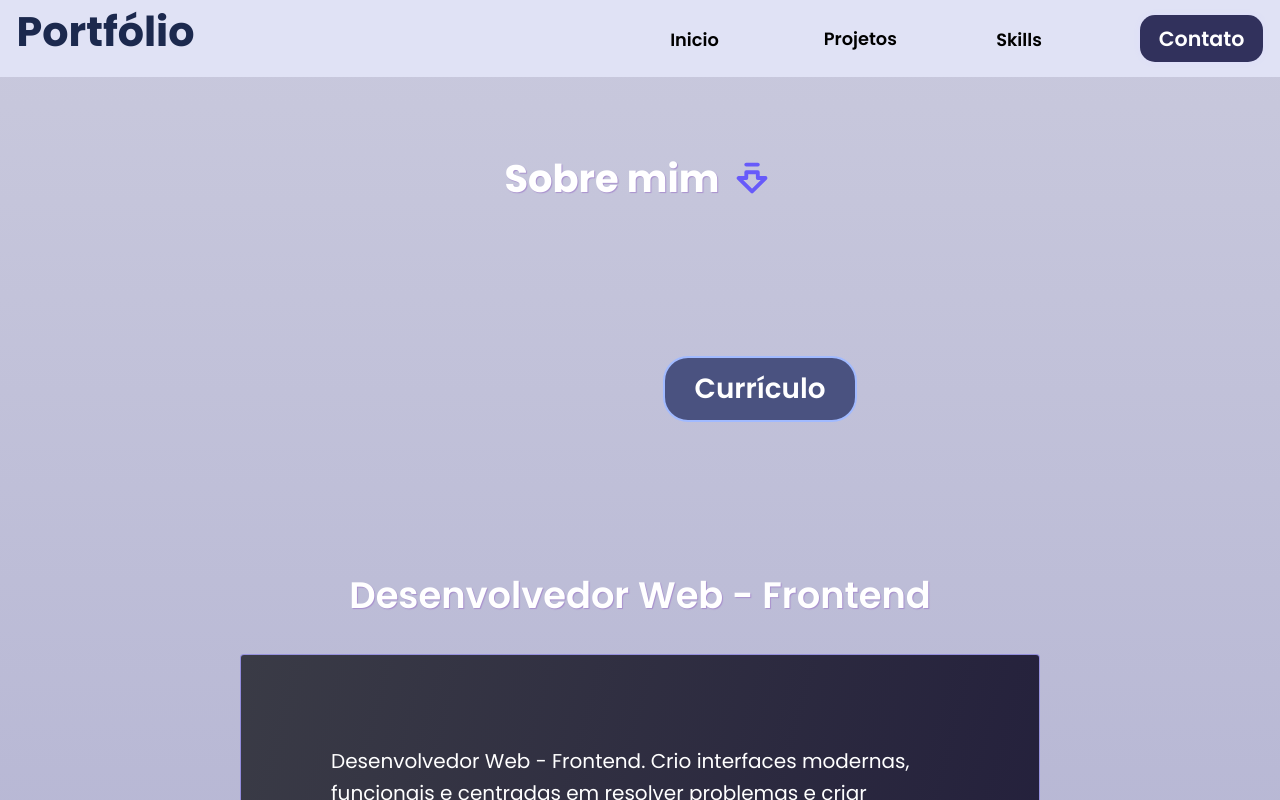
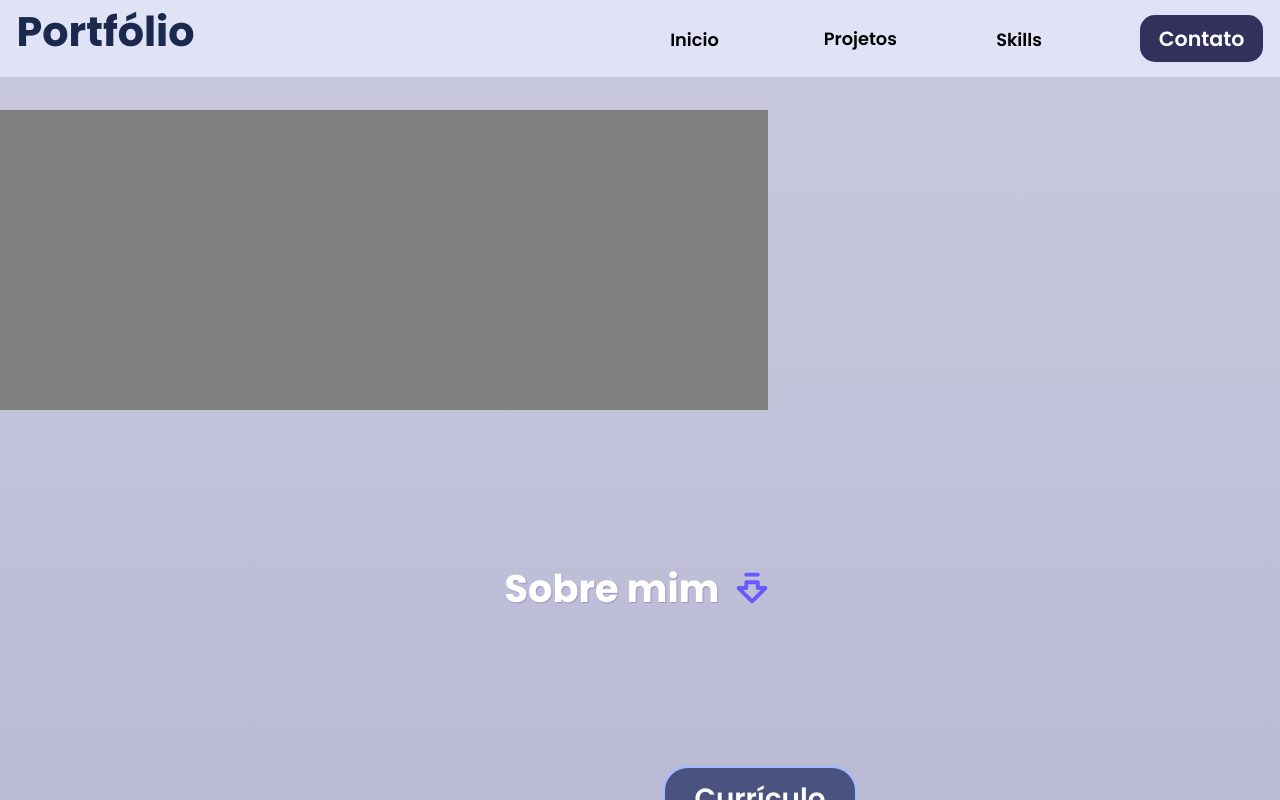
Before and after one commit to SantV7/personal_portifolio, a React (Vite) app: page / in a window 1280 px wide. Shown: the top 800 px of the page. Built offline with nearby package versions, Linux system fonts and the light colour scheme; some icons are missing.

Commit message:
Depois vou fazer as animações do gsap

```diff
--- a/src/App.jsx
+++ b/src/App.jsx
@@ -25,6 +25,17 @@ function App() {
 
   return (
     <>
+
+    <div className="circle-orin">
+      <div id='circle_orin_1'></div>
+      <div id='circle_orin_2'></div>
+      <div id='circle_orin_3'></div>
+      <div id='circle_orin_4'></div>
+      <div id='circle_orin_5'></div>
+    </div>
+    {/* Fazer animações pro intro */}
+
+
       <Header />
       <MainContent />
 
--- a/src/style/global.css
+++ b/src/style/global.css
@@ -19,3 +19,12 @@ body {
     scroll-behavior: smooth;
     background-image: linear-gradient(rgba(163, 163, 197, 0.585), rgba(33, 33, 133, 0.568)) ;
 }
+
+
+.circle-orin {
+    color: black;
+    margin-top: 110px;
+    width: 60vw;
+    height: 300px;
+    background-color: gray;
+}
```
